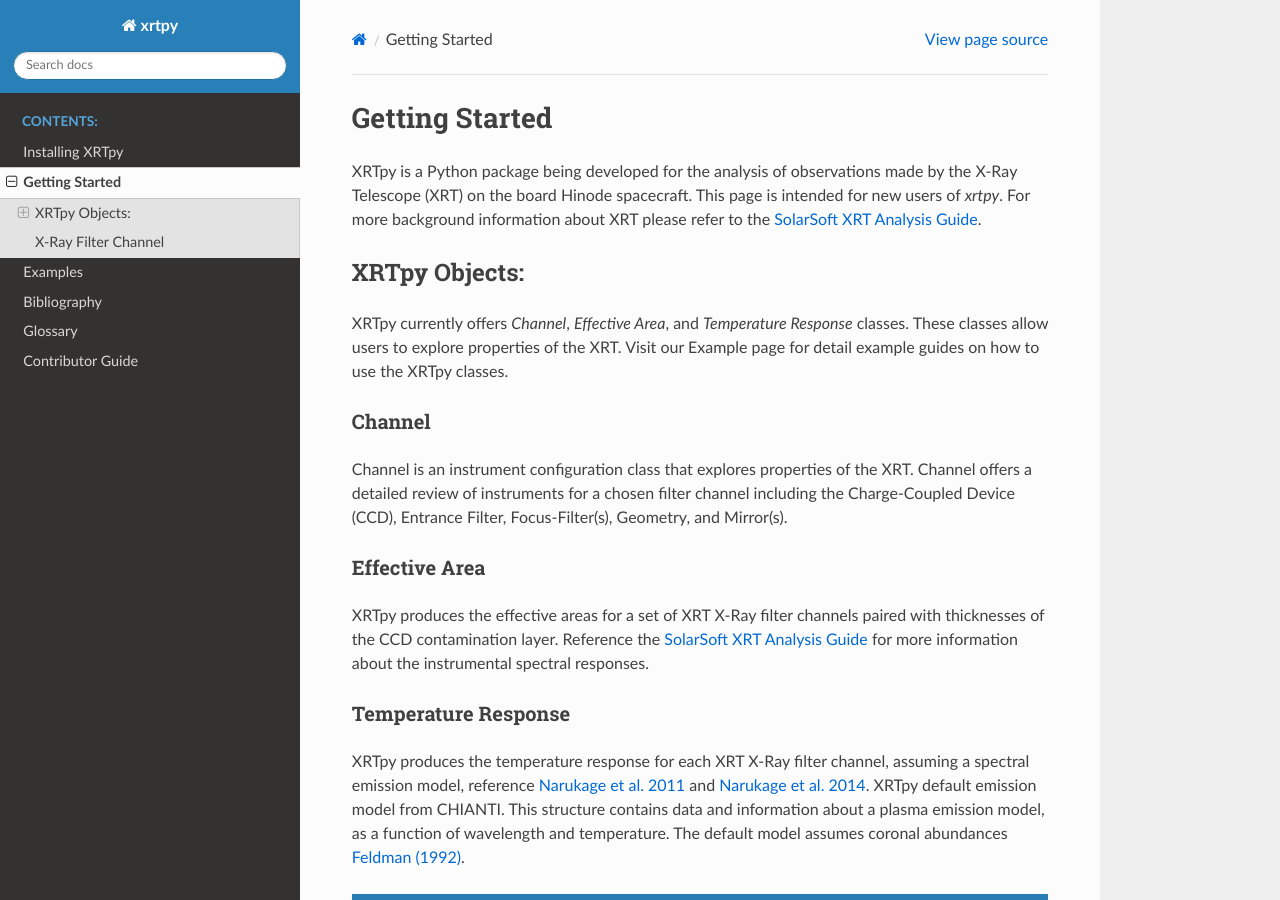
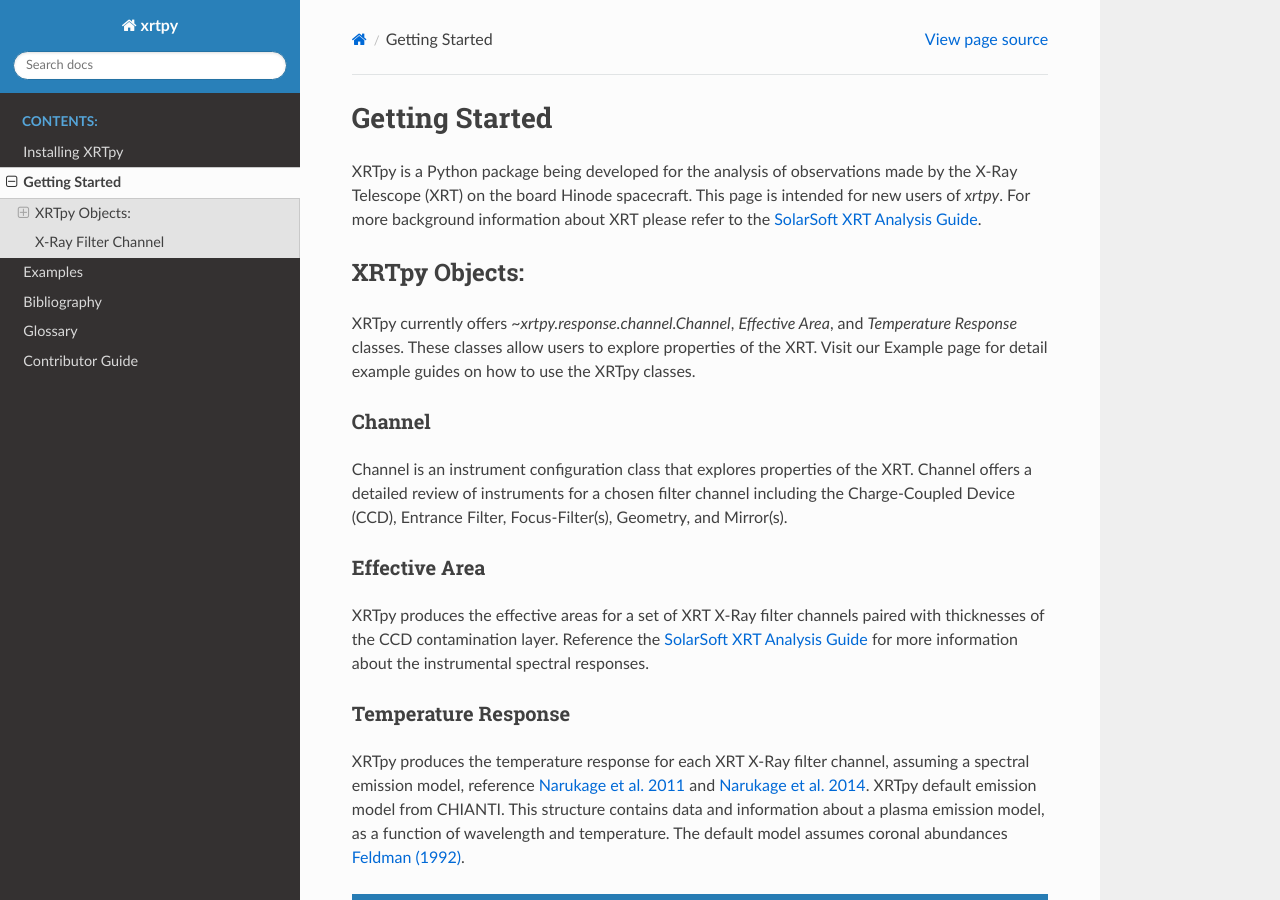
Before and after one commit to HinodeXRT/xrtpy, a Sphinx documentation site: the page built from docs/getting_started.rst, in a window 1280 px wide and 900 px high. Built offline with Sphinx 7.4.7 and the Read the Docs theme 2.0.0, drawn with Linux system fonts in a browser that asks for light colours.

Commit message:
Update docs/getting_started.rst
Co-authored-by: Nick Murphy <namurphy@cfa.harvard.edu>

```diff
--- a/docs/getting_started.rst
+++ b/docs/getting_started.rst
@@ -8,7 +8,8 @@ on the board Hinode spacecraft. This page is intended for new users of `xrtpy`.
 
 XRTpy Objects:
 **************
-XRTpy currently offers *Channel*, *Effective Area*, and *Temperature Response* classes. These classes allow users
+XRTpy currently offers `~xrtpy.response.channel.Channel`, *Effective Area*, and
+*Temperature Response* classes. These classes allow users
 to explore properties of the XRT. Visit our Example page for detail example guides on how to use the XRTpy classes.
 
 
```
